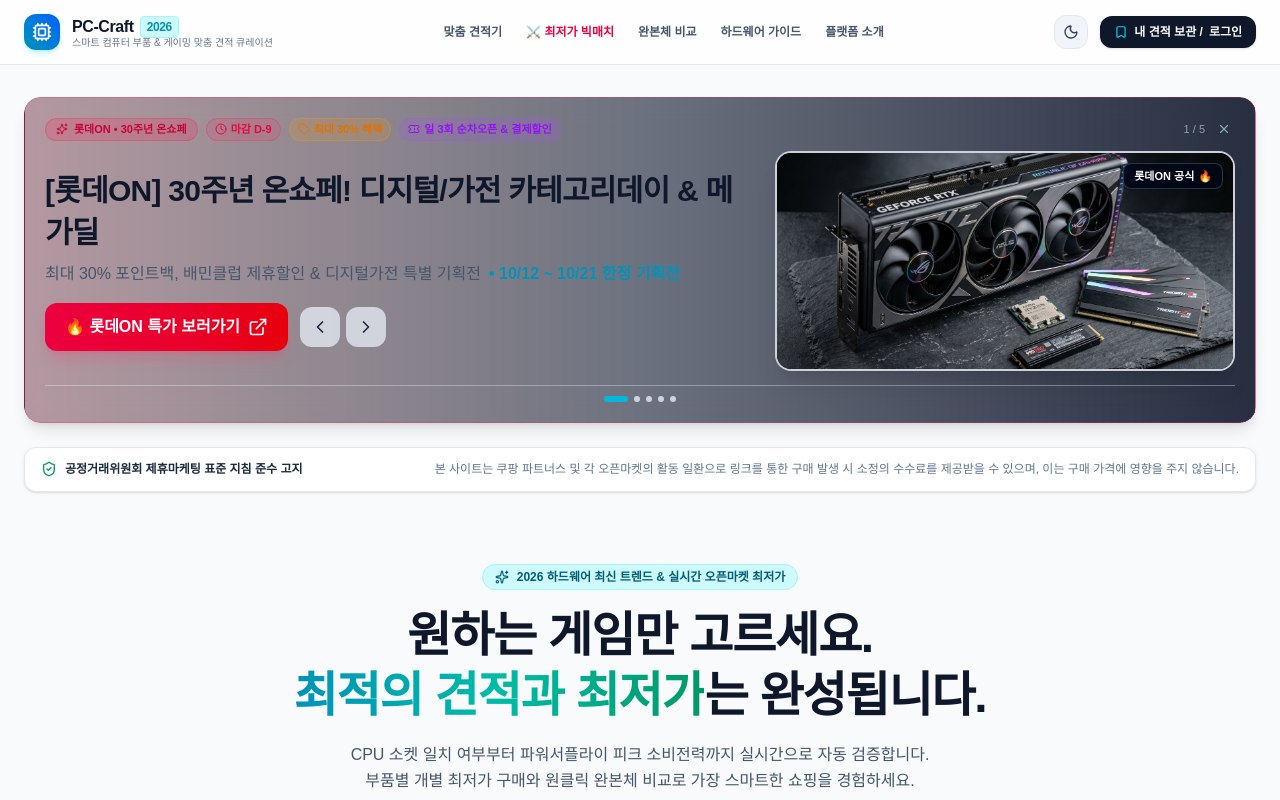
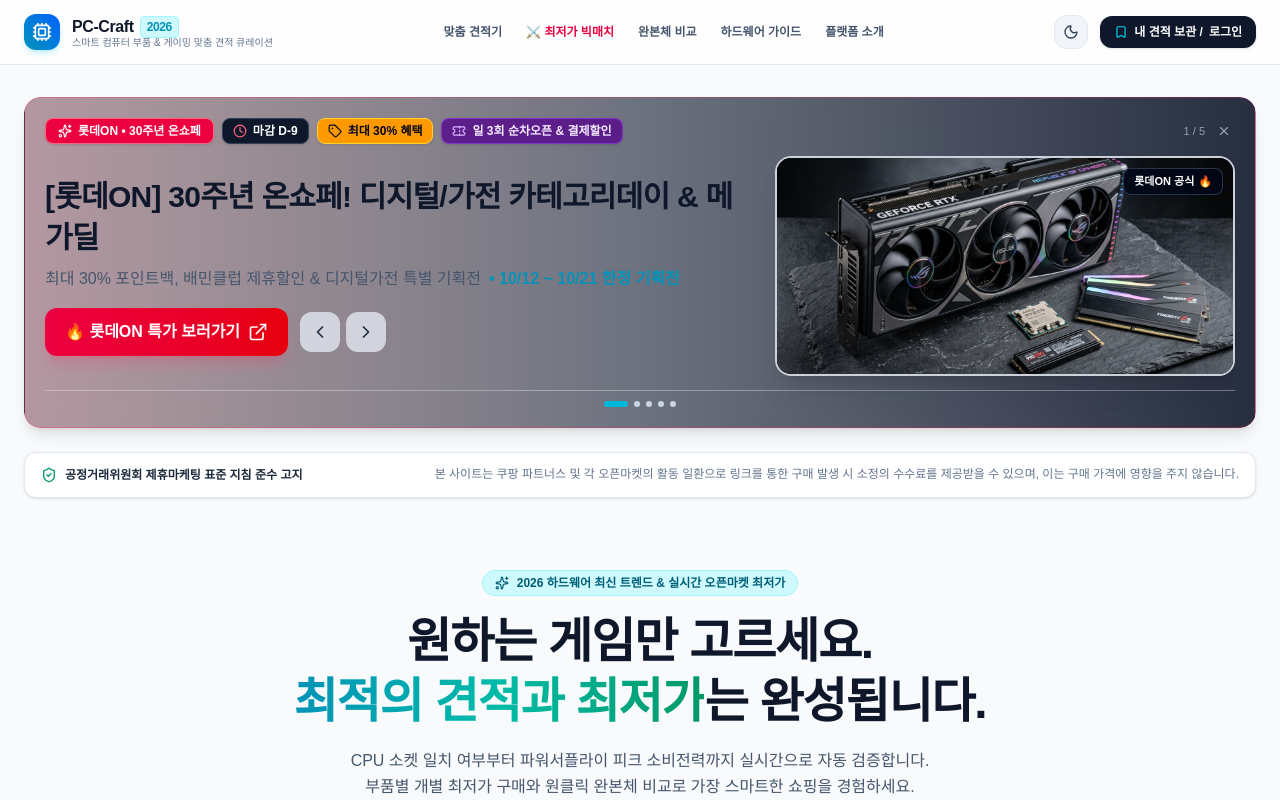
Before and after one commit to asafire777-git/pccraft, a Next.js app: page / in a window 1280 px wide. Shown: the top 800 px of the page. Built offline with nearby package versions, Linux system fonts and the light colour scheme; no server answers.

Commit message:
fix: optimize EventBanner top badge colors for maximum contrast and legibility

```diff
--- a/components/EventBanner.tsx
+++ b/components/EventBanner.tsx
@@ -50,34 +50,34 @@
     setTimeout(() => setCopiedCode(false), 2500);
   };
 
-  // 플랫폼별 브랜드 배지 스타일
+  // 플랫폼별 브랜드 배지 스타일 (가독성을 위한 선명한 고대비 컬러)
   const platformStyles: Record<string, { badge: string; border: string; glow: string; btn: string }> = {
     coupang: {
-      badge: 'bg-cyan-500/20 text-cyan-700 dark:text-cyan-300 border-cyan-500/30',
+      badge: 'bg-cyan-600 text-white border-cyan-400 shadow-sm',
       border: 'border-cyan-500/30 hover:border-cyan-500/60',
       glow: 'from-cyan-950/40 via-slate-900/60 to-slate-900/90 dark:from-cyan-950/60 dark:via-slate-900/80 dark:to-slate-950/90',
       btn: 'bg-gradient-to-r from-cyan-600 to-blue-600 hover:from-cyan-500 hover:to-blue-500 text-white shadow-cyan-500/20'
     },
     gmarket: {
-      badge: 'bg-emerald-500/20 text-emerald-700 dark:text-emerald-300 border-emerald-500/30',
+      badge: 'bg-emerald-600 text-white border-emerald-400 shadow-sm',
       border: 'border-emerald-500/30 hover:border-emerald-500/60',
       glow: 'from-emerald-950/40 via-slate-900/60 to-slate-900/90 dark:from-emerald-950/60 dark:via-slate-900/80 dark:to-slate-950/90',
       btn: 'bg-gradient-to-r from-emerald-600 to-teal-600 hover:from-emerald-500 hover:to-teal-500 text-white shadow-emerald-500/20'
     },
     lotteon: {
-      badge: 'bg-rose-500/20 text-rose-700 dark:text-rose-300 border-rose-500/30',
+      badge: 'bg-rose-600 text-white border-rose-400 shadow-sm',
       border: 'border-rose-500/30 hover:border-rose-500/60',
       glow: 'from-rose-950/40 via-slate-900/60 to-slate-900/90 dark:from-rose-950/60 dark:via-slate-900/80 dark:to-slate-950/90',
       btn: 'bg-gradient-to-r from-rose-600 to-red-600 hover:from-rose-500 hover:to-red-500 text-white shadow-rose-500/20'
     },
     aliexpress: {
-      badge: 'bg-rose-500/20 text-rose-700 dark:text-rose-300 border-rose-500/30',
+      badge: 'bg-red-600 text-white border-red-400 shadow-sm',
       border: 'border-rose-500/30 hover:border-rose-500/60',
       glow: 'from-rose-950/40 via-slate-900/60 to-slate-900/90 dark:from-rose-950/60 dark:via-slate-900/80 dark:to-slate-950/90',
       btn: 'bg-gradient-to-r from-rose-600 to-red-600 hover:from-rose-500 hover:to-red-500 text-white shadow-rose-500/20'
     },
     ssg: {
-      badge: 'bg-amber-500/20 text-amber-700 dark:text-amber-300 border-amber-500/30',
+      badge: 'bg-amber-600 text-white border-amber-400 shadow-sm',
       border: 'border-amber-500/30 hover:border-amber-500/60',
       glow: 'from-amber-950/40 via-slate-900/60 to-slate-900/90 dark:from-amber-950/60 dark:via-slate-900/80 dark:to-slate-950/90',
       btn: 'bg-gradient-to-r from-amber-600 to-orange-600 hover:from-amber-500 hover:to-orange-500 text-white shadow-amber-500/20'
@@ -96,34 +96,34 @@
         className={`relative border ${style.border} bg-gradient-to-r ${style.glow} p-4 sm:p-5 backdrop-blur-md rounded-2xl transition-colors`}
       >
         {/* 상단 뱃지 & 마감 카운트다운 */}
-        <div className="flex items-center justify-between mb-2.5">
+        <div className="flex items-center justify-between mb-3">
           <div className="flex items-center gap-2 flex-wrap">
             {/* 플랫폼 태그 */}
             <span
-              className={`inline-flex items-center gap-1.5 px-2.5 py-0.5 rounded-full text-[11px] font-black border ${style.badge}`}
+              className={`inline-flex items-center gap-1.5 px-3 py-1 rounded-lg text-xs font-black border ${style.badge}`}
             >
-              <Sparkles className="w-3 h-3" />
+              <Sparkles className="w-3.5 h-3.5" />
               {current.platformName} • {current.badge}
             </span>
 
             {/* 마감일 뱃지 */}
-            <span className="inline-flex items-center gap-1 px-2 py-0.5 rounded-full text-[11px] font-bold bg-rose-500/15 text-rose-600 dark:text-rose-400 border border-rose-500/30">
-              <Clock className="w-3 h-3" />
+            <span className="inline-flex items-center gap-1.5 px-2.5 py-1 rounded-lg text-xs font-bold bg-slate-900 text-white dark:bg-slate-800 dark:text-rose-300 border border-slate-700 dark:border-slate-700 shadow-sm">
+              <Clock className="w-3.5 h-3.5 text-rose-400" />
               {remaining}
             </span>
 
             {/* 할인율 뱃지 */}
             {current.discountRate && (
-              <span className="inline-flex items-center gap-1 px-2 py-0.5 rounded-full text-[11px] font-bold bg-amber-500/15 text-amber-600 dark:text-amber-400 border border-amber-500/30">
-                <Tag className="w-3 h-3" />
+              <span className="inline-flex items-center gap-1.5 px-2.5 py-1 rounded-lg text-xs font-bold bg-amber-500 text-slate-950 border border-amber-300 shadow-sm">
+                <Tag className="w-3.5 h-3.5 text-slate-950" />
                 {current.discountRate}
               </span>
             )}
 
             {/* 쿠폰 안내 뱃지 */}
             {current.couponText && (
-              <span className="hidden sm:inline-flex items-center gap-1 px-2 py-0.5 rounded-full text-[11px] font-bold bg-purple-500/15 text-purple-600 dark:text-purple-300 border border-purple-500/30">
-                <Ticket className="w-3 h-3" />
+              <span className="hidden sm:inline-flex items-center gap-1.5 px-2.5 py-1 rounded-lg text-xs font-bold bg-purple-900/90 text-purple-100 border border-purple-500/50 shadow-sm">
+                <Ticket className="w-3.5 h-3.5 text-purple-300" />
                 {current.couponText}
               </span>
             )}
```
